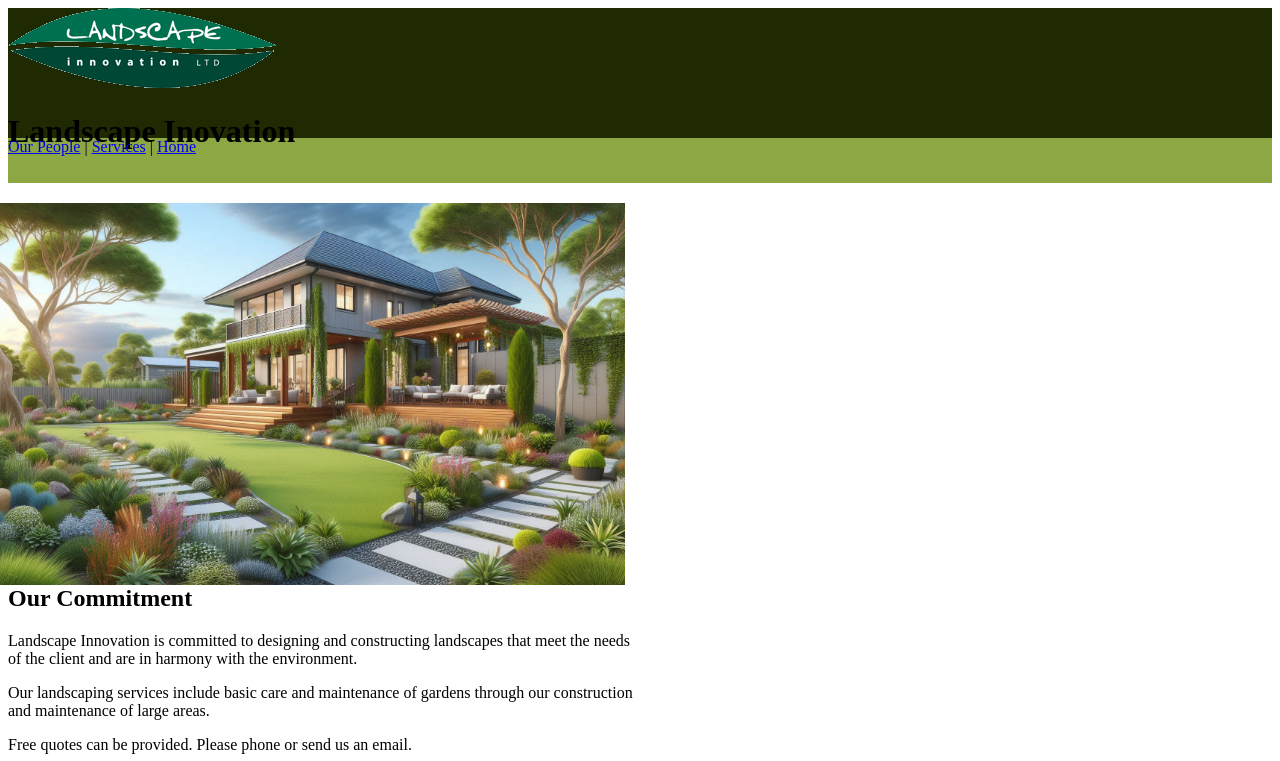
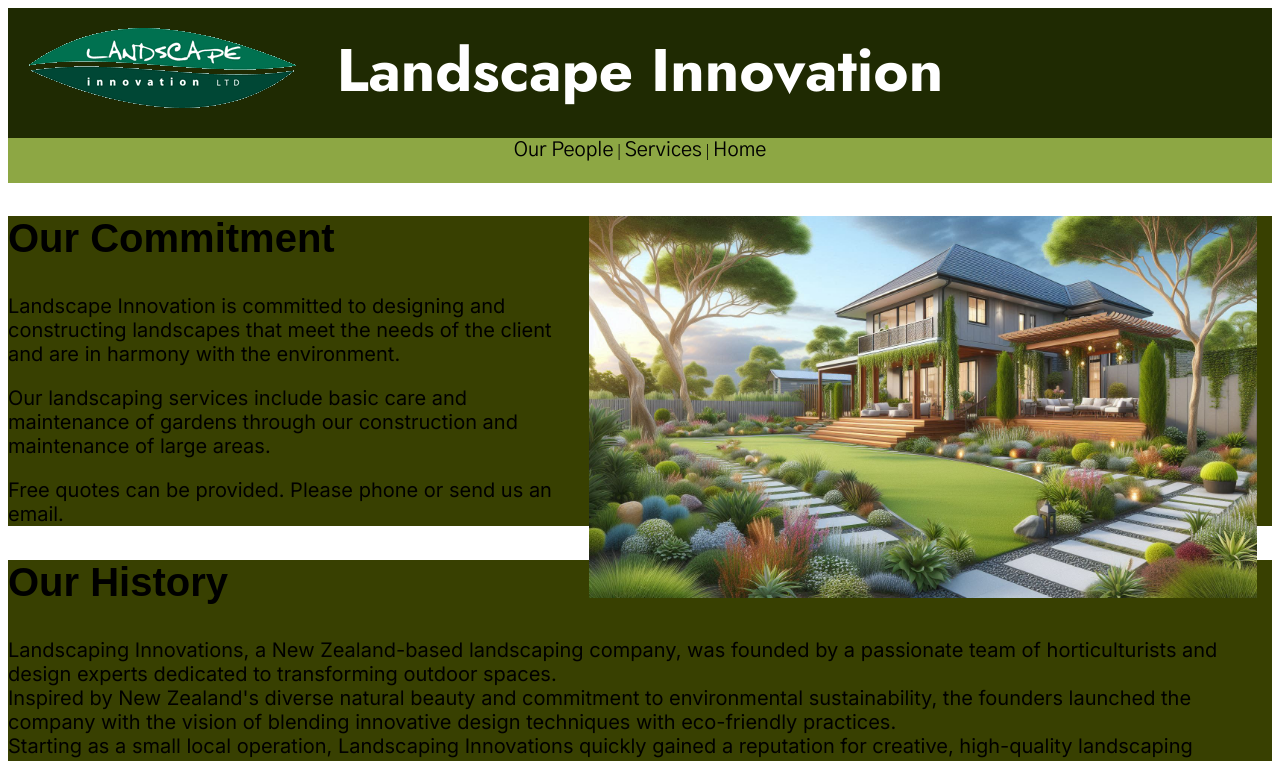
Before and after one commit to TheBro28/Practise-Website-Assessment, a plain HTML site: page index.html in a window 1280 px wide. Shown: the top 761 px of the page. Drawn offline with Linux system fonts and the light colour scheme; a web font is replaced by a local one.

Commit message:
Fixed the header but still need to fix the main, aside, nav and footer

```diff
--- a/Grids/index-grid.css
+++ b/Grids/index-grid.css
@@ -24,7 +24,6 @@ body {
     'header header'
     'nav nav'
     'main aside'
-    'main aside'
     'footer footer';
     grid-template-columns: 1fr 1fr;
     grid-template-rows: auto auto 1fr auto;
--- a/index.html
+++ b/index.html
@@ -14,7 +14,7 @@
     <header>
         <!--This is the header, it will appear at the top of the screen and contains the company logo and name-->
         <img src="Images/logo.png" alt="Landscape Innovations Logo" class="logo">
-        <h1>Landscape Inovation</h1>
+        <h1>Landscape Innovation</h1>
     </header>
 
 
--- a/styles.css
+++ b/styles.css
@@ -1,3 +1,5 @@
+@import url('https://fonts.googleapis.com/css2?family=Gothic+A1:wght@100;400;700&family=Inter:wght@100;400;700&family=Jost:wght@100;400;700&family=Londrina+Solid:wght@100;300;400;900&display=swap');
+
 header {
     height: 130px;
     background-color: #1F2A02;
@@ -7,50 +9,72 @@ header {
 nav {
     height: 45px;
     background-color: #8DA744;
+    text-align: center;
 }
 
 
 main {
-    width: 50%;
+    width: 100%;
     background-color: #384001;
 }
 
 
 aside {
-    width: 50%;
-    background-color: #384001
-    float: right;
+    width: 100%;
+    background-color: #384001;
+
 }
 
 
 footer {
     height: 45px;
     background-color: #8DA744;
+    font-family: "Jost", sans-serif;
+    text-align: center;
+    font-size: 20px;
 }
 
 
 .logo {
-
+    padding-left: 20px;
+    padding-top: 20px;
+    float: left;
 }
 
 
 .side-image {
-height: 382px;
-padding-right: 15px;
-float: right;
+    height: 382px;
+    padding-right: 15px;
+    float: right;
 }
 
-
 h1 {
-
+    position: absolute;
+    left: 50%;
+    transform: translate(-50%, -50%);
+    color: white;
+    font-family: "Jost", sans-serif;
+    margin: 0;
+    padding-top: 125px;
+    font-size: 60px;
 }
 
 
 h2 {
-
+    font-family: "Londrina Solid", sans-serif;
+    font-size: 40px;
 }
 
 
 p {
+    font-family: "Inter", sans-serif;
+    font-size: 20px;
+}
 
+a {
+    font-family: "Gothic A1", sans-serif;
+    font-size: 20px;
+    color: black;
+    text-decoration: none;
+    padding-top: 10px;
 }
```
